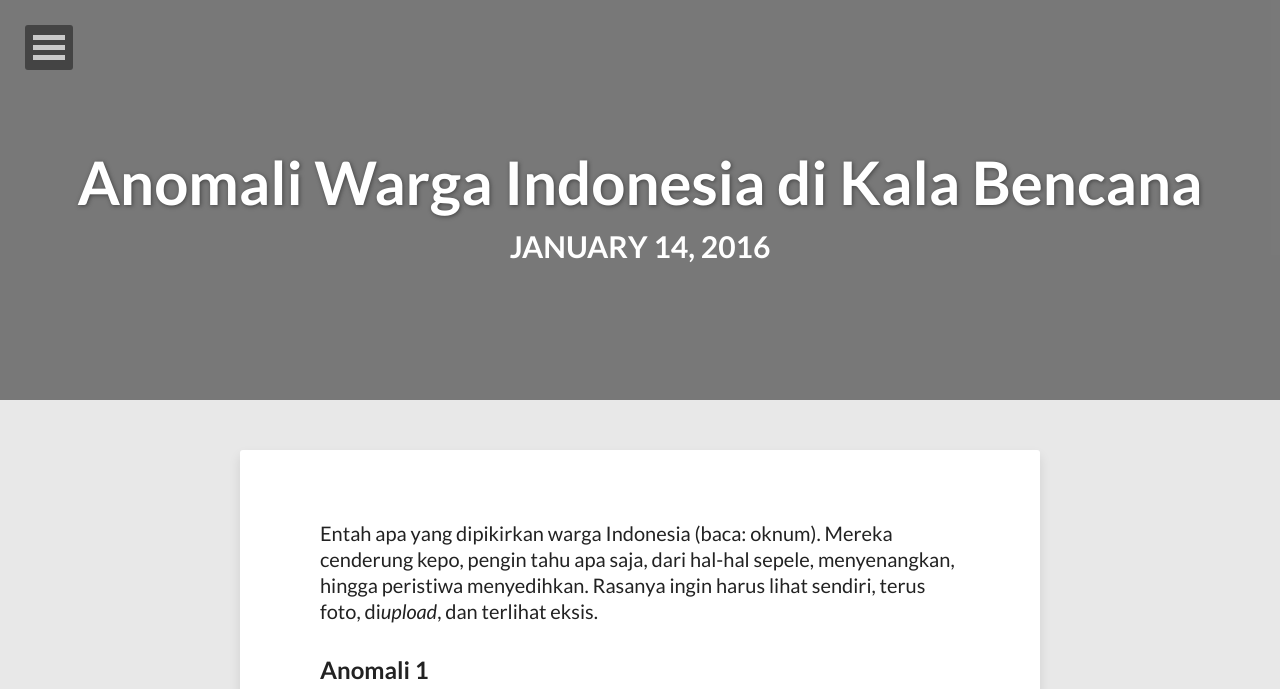
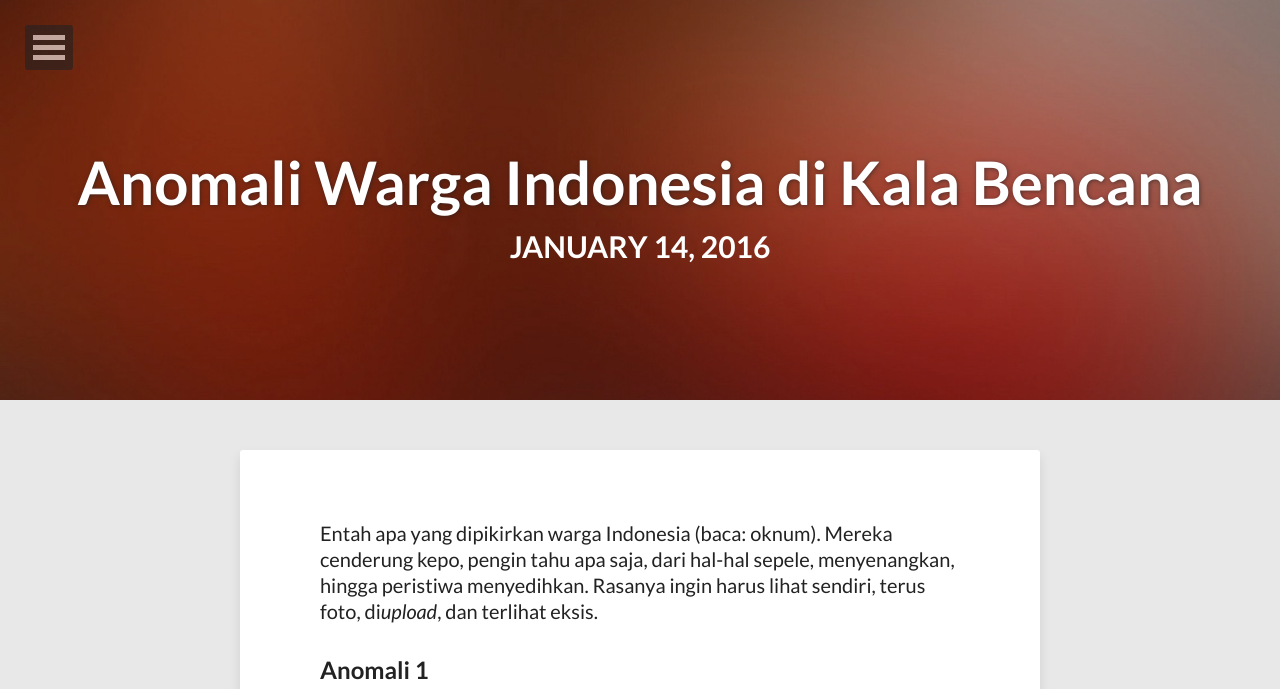
Before and after one commit to rafeyu/rafeyu.github.io, a Jekyll site: the page built from _posts/2016-01-14-anomali-warga-indonesia-di-kala-bencana.md, in a window 1280 px wide. Shown: the top 689 px of the page. Built offline with Jekyll 4.4.1, drawn with Linux system fonts in a browser that asks for light colours; nearby versions of some CDN libraries; comment, search, counter and statistics services are not loaded; grey boxes are pictures that could not be loaded.

Commit message:
edit anomali warga indonesia ..

```diff
--- a/_posts/2016-01-14-anomali-warga-indonesia-di-kala-bencana.md
+++ b/_posts/2016-01-14-anomali-warga-indonesia-di-kala-bencana.md
@@ -5,7 +5,7 @@ modified: 2016-01-14 17:16++07:00
 tags: [sarinah,bencana,musibah]
 category: cuap
 image:
-  feature: http://rmdzn.kilatstorage.com/image/pray-for-jakarta-rfy.png
+  feature: abstract-11.jpg
   credit:
   creditlink:
 comments: true
```
